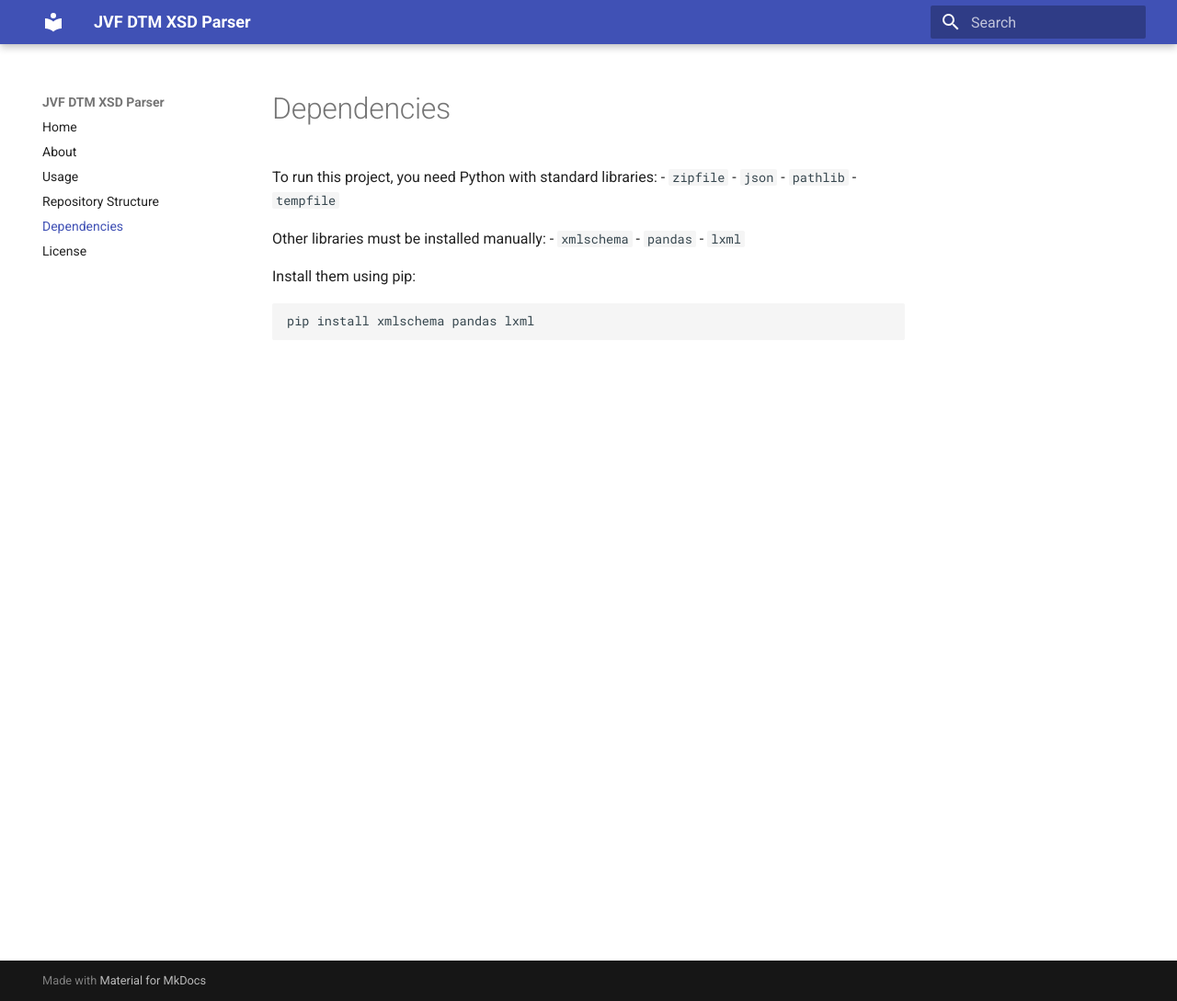
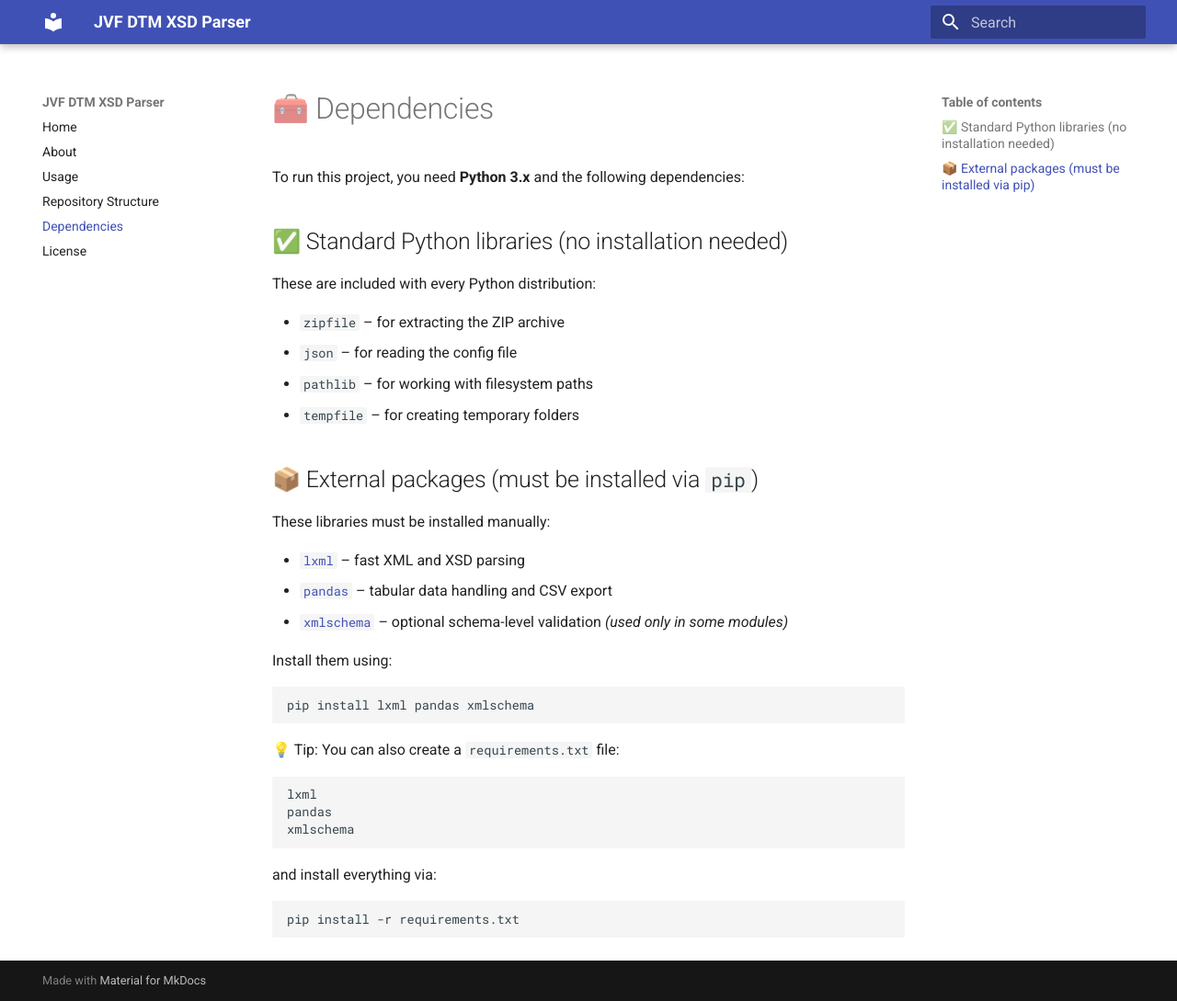
Before and after one commit to ctu-fgis/2025-b-jvf-dtm-xsd, an MkDocs documentation site: the page built from doc/docs_src/dependencies.md, in a window 1280 px wide and 1089 px high. Shown: the whole window at 92% size. Built offline with MkDocs 1.6.1 and Material for MkDocs 9.7.7, drawn with Linux system fonts in a browser that asks for light colours.

Commit message:
Updeted dependencies

````diff
--- a/doc/docs_src/dependencies.md
+++ b/doc/docs_src/dependencies.md
@@ -1,16 +1,38 @@
-To run this project, you need Python with standard libraries:
-- `zipfile`
-- `json`
-- `pathlib`
-- `tempfile`
+# 🧰 Dependencies
 
-Other libraries must be installed manually:
-- `xmlschema`
-- `pandas`
-- `lxml`
+To run this project, you need **Python 3.x** and the following dependencies:
 
-Install them using pip:
+## ✅ Standard Python libraries (no installation needed)
+These are included with every Python distribution:
+
+- `zipfile` – for extracting the ZIP archive
+- `json` – for reading the config file
+- `pathlib` – for working with filesystem paths
+- `tempfile` – for creating temporary folders
+
+## 📦 External packages (must be installed via `pip`)
+These libraries must be installed manually:
+
+- [`lxml`](https://lxml.de/) – fast XML and XSD parsing
+- [`pandas`](https://pandas.pydata.org/) – tabular data handling and CSV export
+- [`xmlschema`](https://pypi.org/project/xmlschema/) – optional schema-level validation *(used only in some modules)*
+
+Install them using:
 
 ```bash
-pip install xmlschema pandas lxml
+pip install lxml pandas xmlschema
 ```
+
+💡 Tip: You can also create a `requirements.txt` file:
+
+```
+lxml
+pandas
+xmlschema
+```
+
+and install everything via:
+
+```bash
+pip install -r requirements.txt
+```
````
